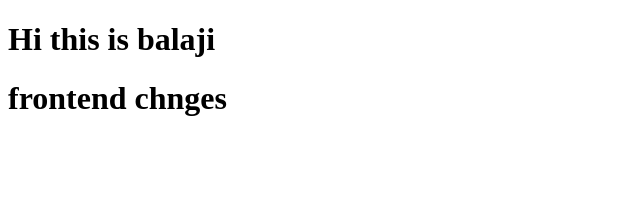
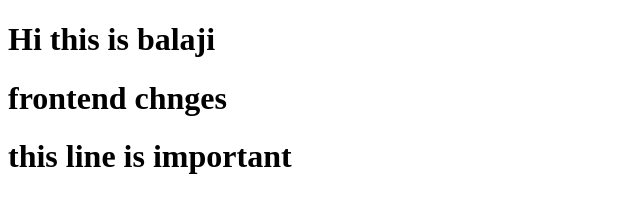
Before and after one commit to Balaji-pandiarajan/samplerepo, a plain HTML site: page index.html in a window 1280 px wide. Shown: the whole page, without its empty margins (0-640 px from the left). Drawn offline with Linux system fonts and the light colour scheme.

Commit message:
!feat:  added some important changes

```diff
--- a/index.html
+++ b/index.html
@@ -8,5 +8,6 @@
 <body>
     <h1>Hi this is balaji</h1>
     <h1>frontend chnges</h1>
+    <h1>this line is important</h1>
 </body>
 </html>
```
